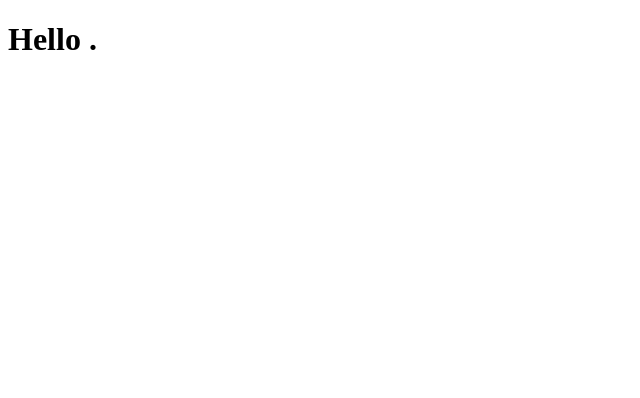
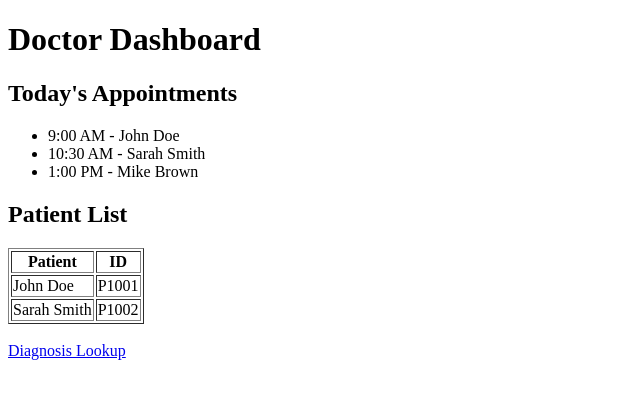
Before and after one commit to samueljbarnett/CSE-350-Group-Project, a website: page testInterface/templates/staff-dashboard.html in a window 1280 px wide. Shown: the whole page, without its empty margins (0-640 px from the left). Drawn offline with Linux system fonts and the light colour scheme.

Commit message:
Added Patient dashboard, doctor dashboard, and diagnosis lookup page

```diff
--- a/testInterface/templates/staff-dashboard.html
+++ b/testInterface/templates/staff-dashboard.html
@@ -1,11 +1,45 @@
 <!DOCTYPE html>
-<html lang="en">
+<html>
 <head>
-    <meta charset="UTF-8">
-    <meta name="viewport" content="width=device-width, initial-scale=1.0">
-    <title>New Account</title>
+    <title>Doctor Dashboard</title>
 </head>
 <body>
-    <h1>Hello <serverside value="name"/>.</h1>
+
+<h1>Doctor Dashboard</h1>
+
+<h2>Today's Appointments</h2>
+
+<ul>
+    <li>9:00 AM - John Doe</li>
+    <li>10:30 AM - Sarah Smith</li>
+    <li>1:00 PM - Mike Brown</li>
+</ul>
+
+<h2>Patient List</h2>
+
+<table border="1">
+<tr>
+    <th>Patient</th>
+    <th>ID</th>
+</tr>
+
+<tr>
+    <td>John Doe</td>
+    <td>P1001</td>
+</tr>
+
+<tr>
+    <td>Sarah Smith</td>
+    <td>P1002</td>
+</tr>
+
+</table>
+
+<br>
+
+<a href="/diagnosis-lookup">
+    Diagnosis Lookup
+</a>
+
 </body>
 </html>
```
Also changed, not shown: testInterface/templates/patient-dashboard.html (+29 -7 lines), 1 other file.
